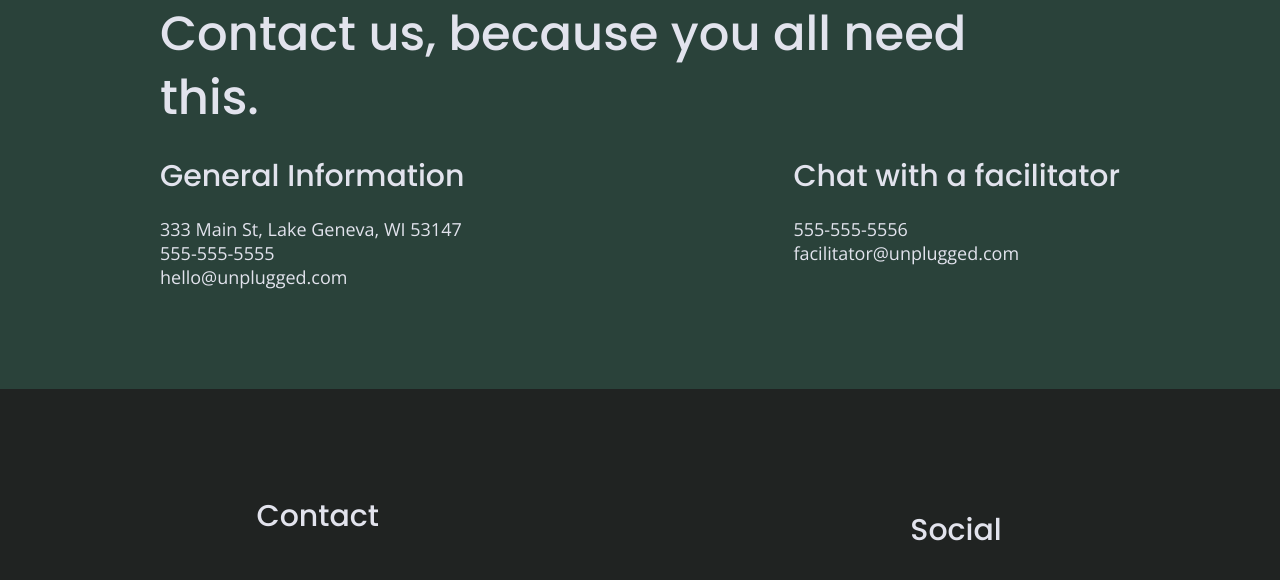
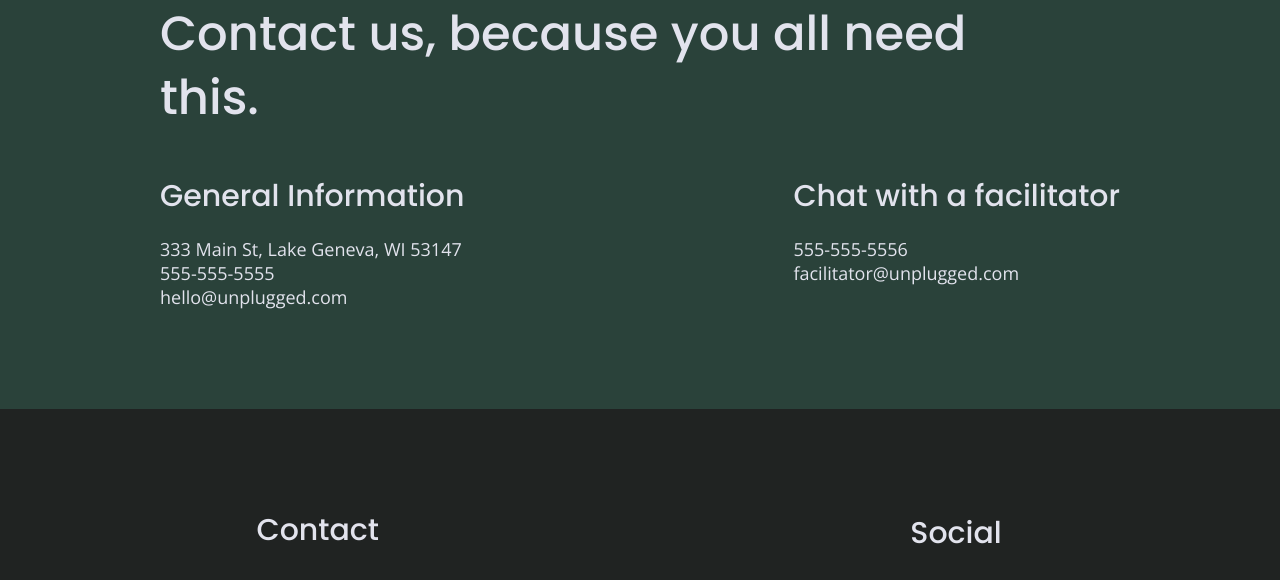
Before and after one commit to sarah-bfleet/unplugged, a website: page about/index.html in a window 1280 px wide. Shown: the part 1139-1719 px from the top of the page. Drawn offline with nearby package versions, Linux system fonts and the light colour scheme.

Commit message:
Checked with Chrome DevTools

```diff
--- a/css/main.css
+++ b/css/main.css
@@ -452,7 +452,7 @@ input[type=button] {
   }
 
   .contact-content h4 {
-    margin-top: 0; /**not on solution**/
+    margin-top: 20 0; /**not on solution**/
   }
 
   /* ==========================================================================
@@ -780,7 +780,7 @@ input[type=button] {
 /* ==========================================================================
    FAQ Page
    ========================================================================== */
-   .faq .content-wrapper {
+.faq .content-wrapper {
     justify-content: space-between;
 }
 
@@ -796,6 +796,10 @@ input[type=button] {
 .faq p {
   font-size: .875em;
   line-height: 1.125;
+ }
+
+ .social h4 {
+   margin: 0 0 40px;
  }
 }
 
```
